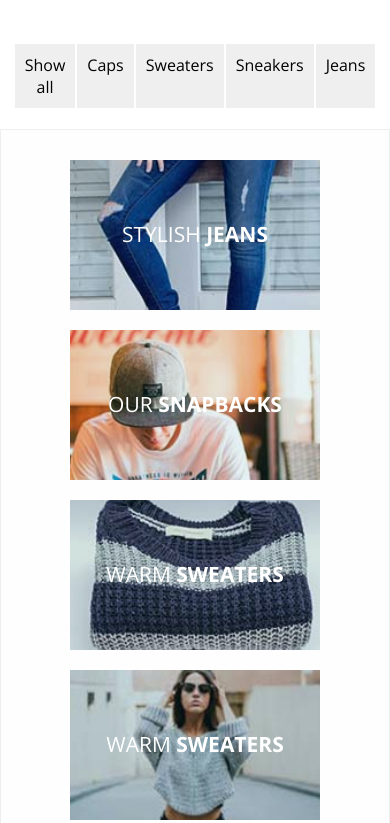
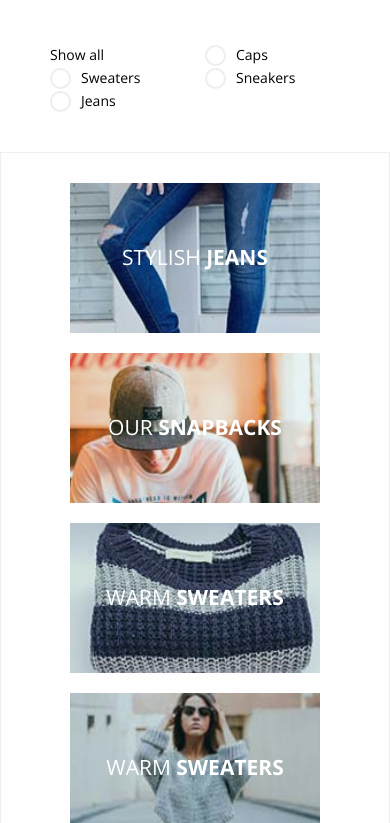
Before and after one commit to dverleg/vanillafilter, a website: page demo.html in a window 390 px wide. Shown: the part 1428-2251 px from the top of the page. Drawn offline with nearby package versions, Linux system fonts and the light colour scheme.

Commit message:
feat(demopage): Demo page update for use with multiple filters at a time

```diff
--- a/demo.html
+++ b/demo.html
@@ -1,7 +1,7 @@
 <!DOCTYPE html>
 <html>
 <head>
-	<title>JavaScript Libraries</title>
+	<title>vanillafilter</title>
 
 	<meta charset="utf-8">
 	<meta name="author" content="Dennis Verleg">
@@ -26,16 +26,40 @@
 	</header>
 
 	<nav>
-		<span data-vanillatrigger="">Show all</span>
-			<span data-vanillatrigger="cap">Caps</span>
-			<span data-vanillatrigger="sweater">Sweaters</span>
-			<span data-vanillatrigger="sneakers">Sneakers</span>
-			<span data-vanillatrigger="jeans">Jeans</span>
+		<div>
+			<div>
+				<label data-vanillatrigger="">Show all</label>
+			</div>
+			<div>
+				<input id="cap" type="checkbox" data-vanillatrigger value="cap" name="filter">
+				<label for="cap">
+					<span></span>Caps
+				</label>
+			</div>
+			<div>
+				<input id="sweater" type="checkbox" data-vanillatrigger value="sweater" name="filter">
+				<label for="sweater">
+					<span></span>Sweaters
+				</label>
+			</div>
+			<div>
+				<input id="sneakers" type="checkbox" data-vanillatrigger value="sneakers" name="filter">
+				<label for="sneakers">
+					<span></span>Sneakers
+				</label>
+			</div>
+			<div>
+				<input id="jeans" type="checkbox" data-vanillatrigger value="jeans" name="filter">
+				<label for="jeans">
+					<span></span>Jeans
+				</label>
+			</div>
+		</div>
 	</nav>
 
 	<article>
-		<figure data-vanillatarget='jeans'>
-			<img src='./dist/img/stock_0023_jeans1.jpg' width='250' height='150' />
+		<figure data-vanillatarget="jeans, women">
+			<img src="./dist/img/stock_0023_jeans1.jpg" width="250" height="150" />
 
 			<figcaption>
 				<div>
@@ -45,8 +69,8 @@
 				<a href="#">Buy article</a>
 			</figcaption>
 		</figure>
-				<figure data-vanillatarget='cap'>
-			<img src='./dist/img/stock_0003_cap3.jpg' width='250' height='150' />
+				<figure data-vanillatarget="cap, men">
+			<img src="./dist/img/stock_0003_cap3.jpg" width="250" height="150" />
 
 			<figcaption>
 				<div>
@@ -56,8 +80,8 @@
 				<a href="#">Buy article</a>
 			</figcaption>
 		</figure>
-				<figure data-vanillatarget='sweater'>
-			<img src='./dist/img/stock_0011_sweater1.jpg' width='250' height='150' />
+				<figure data-vanillatarget="sweater, men, women">
+			<img src="./dist/img/stock_0011_sweater1.jpg" width="250" height="150" />
 
 			<figcaption>
 				<div>
@@ -67,8 +91,8 @@
 				<a href="#">Buy article</a>
 			</figcaption>
 		</figure>
-				<figure data-vanillatarget='sweater'>
-			<img src='./dist/img/stock_0008_sweater4.jpg' width='250' height='150' />
+				<figure data-vanillatarget="sweater, women">
+			<img src="./dist/img/stock_0008_sweater4.jpg" width="250" height="150" />
 
 			<figcaption>
 				<div>
@@ -78,8 +102,8 @@
 				<a href="#">Buy article</a>
 			</figcaption>
 		</figure>
-				<figure data-vanillatarget='cap'>
-			<img src='./dist/img/stock_0000_cap6.jpg' width='250' height='150' />
+				<figure data-vanillatarget="cap, women">
+			<img src="./dist/img/stock_0000_cap6.jpg" width="250" height="150" />
 
 			<figcaption>
 				<div>
@@ -89,8 +113,8 @@
 				<a href="#">Buy article</a>
 			</figcaption>
 		</figure>
-				<figure data-vanillatarget='sweater'>
-			<img src='./dist/img/stock_0006_sweater6.jpg' width='250' height='150' />
+				<figure data-vanillatarget="sweater, men">
+			<img src="./dist/img/stock_0006_sweater6.jpg" width="250" height="150" />
 
 			<figcaption>
 				<div>
@@ -100,8 +124,8 @@
 				<a href="#">Buy article</a>
 			</figcaption>
 		</figure>
-				<figure data-vanillatarget='jeans'>
-			<img src='./dist/img/stock_0022_jeans2.jpg' width='250' height='150' />
+				<figure data-vanillatarget="jeans, men">
+			<img src="./dist/img/stock_0022_jeans2.jpg" width="250" height="150" />
 
 			<figcaption>
 				<div>
@@ -111,8 +135,8 @@
 				<a href="#">Buy article</a>
 			</figcaption>
 		</figure>
-				<figure data-vanillatarget='cap'>
-			<img src='./dist/img/stock_0004_cap2.jpg' width='250' height='150' />
+				<figure data-vanillatarget="cap, women">
+			<img src="./dist/img/stock_0004_cap2.jpg" width="250" height="150" />
 
 			<figcaption>
 				<div>
@@ -122,8 +146,8 @@
 				<a href="#">Buy article</a>
 			</figcaption>
 		</figure>
-				<figure data-vanillatarget='sweater'>
-			<img src='./dist/img/stock_0009_sweater3.jpg' width='250' height='150' />
+				<figure data-vanillatarget="sweater, women">
+			<img src="./dist/img/stock_0009_sweater3.jpg" width="250" height="150" />
 
 			<figcaption>
 				<div>
@@ -133,8 +157,8 @@
 				<a href="#">Buy article</a>
 			</figcaption>
 		</figure>
-				<figure data-vanillatarget='jeans'>
-			<img src='./dist/img/stock_0019_jeans5.jpg' width='250' height='150' />
+				<figure data-vanillatarget="jeans, women">
+			<img src="./dist/img/stock_0019_jeans5.jpg" width="250" height="150" />
 
 			<figcaption>
 				<div>
@@ -144,8 +168,8 @@
 				<a href="#">Buy article</a>
 			</figcaption>
 		</figure>
-				<figure data-vanillatarget='sneakers'>
-			<img src='./dist/img/stock_0017_sneakers1.jpg' width='250' height='150' />
+				<figure data-vanillatarget="sneakers, men">
+			<img src="./dist/img/stock_0017_sneakers1.jpg" width="250" height="150" />
 
 			<figcaption>
 				<div>
@@ -155,8 +179,8 @@
 				<a href="#">Buy article</a>
 			</figcaption>
 		</figure>
-				<figure data-vanillatarget='sneakers'>
-			<img src='./dist/img/stock_0015_sneakers3.jpg' width='250' height='150' />
+				<figure data-vanillatarget="sneakers, men, women">
+			<img src="./dist/img/stock_0015_sneakers3.jpg" width="250" height="150" />
 
 			<figcaption>
 				<div>
@@ -166,8 +190,8 @@
 				<a href="#">Buy article</a>
 			</figcaption>
 		</figure>
-				<figure data-vanillatarget='cap'>
-			<img src='./dist/img/stock_0001_cap5.jpg' width='250' height='150' />
+				<figure data-vanillatarget="cap, men">
+			<img src="./dist/img/stock_0001_cap5.jpg" width="250" height="150" />
 
 			<figcaption>
 				<div>
@@ -177,8 +201,8 @@
 				<a href="#">Buy article</a>
 			</figcaption>
 		</figure>
-				<figure data-vanillatarget='sweater'>
-			<img src='./dist/img/stock_0010_sweater2.jpg' width='250' height='150' />
+				<figure data-vanillatarget="sweater, men, women">
+			<img src="./dist/img/stock_0010_sweater2.jpg" width="250" height="150" />
 
 			<figcaption>
 				<div>
@@ -188,8 +212,8 @@
 				<a href="#">Buy article</a>
 			</figcaption>
 		</figure>
-				<figure data-vanillatarget='cap'>
-			<img src='./dist/img/stock_0002_cap4.jpg' width='250' height='150' />
+				<figure data-vanillatarget="cap, women">
+			<img src="./dist/img/stock_0002_cap4.jpg" width="250" height="150" />
 
 			<figcaption>
 				<div>
@@ -199,8 +223,8 @@
 				<a href="#">Buy article</a>
 			</figcaption>
 		</figure>
-				<figure data-vanillatarget='sweater'>
-			<img src='./dist/img/stock_0007_sweater5.jpg' width='250' height='150' />
+				<figure data-vanillatarget="sweater, women">
+			<img src="./dist/img/stock_0007_sweater5.jpg" width="250" height="150" />
 
 			<figcaption>
 				<div>
@@ -210,8 +234,8 @@
 				<a href="#">Buy article</a>
 			</figcaption>
 		</figure>
-				<figure data-vanillatarget='sneakers'>
-			<img src='./dist/img/stock_0013_sneakers5.jpg' width='250' height='150' />
+				<figure data-vanillatarget="sneakers, men">
+			<img src="./dist/img/stock_0013_sneakers5.jpg" width="250" height="150" />
 
 			<figcaption>
 				<div>
@@ -221,8 +245,8 @@
 				<a href="#">Buy article</a>
 			</figcaption>
 		</figure>
-				<figure data-vanillatarget='cap'>
-			<img src='./dist/img/stock_0005_cap1.jpg' width='250' height='150' />
+				<figure data-vanillatarget="cap, men, women">
+			<img src="./dist/img/stock_0005_cap1.jpg" width="250" height="150" />
 
 			<figcaption>
 				<div>
@@ -232,8 +256,8 @@
 				<a href="#">Buy article</a>
 			</figcaption>
 		</figure>
-				<figure data-vanillatarget='jeans'>
-			<img src='./dist/img/stock_0018_jeans6.jpg' width='250' height='150' />
+				<figure data-vanillatarget="jeans, men">
+			<img src="./dist/img/stock_0018_jeans6.jpg" width="250" height="150" />
 
 			<figcaption>
 				<div>
@@ -243,8 +267,8 @@
 				<a href="#">Buy article</a>
 			</figcaption>
 		</figure>
-				<figure data-vanillatarget='sneakers'>
-			<img src='./dist/img/stock_0014_sneakers4.jpg' width='250' height='150' />
+				<figure data-vanillatarget="sneakers, men">
+			<img src="./dist/img/stock_0014_sneakers4.jpg" width="250" height="150" />
 
 			<figcaption>
 				<div>
@@ -254,8 +278,8 @@
 				<a href="#">Buy article</a>
 			</figcaption>
 		</figure>
-				<figure data-vanillatarget='sneakers'>
-			<img src='./dist/img/stock_0012_sneakers6.jpg' width='250' height='150' />
+				<figure data-vanillatarget="sneakers, men, women">
+			<img src="./dist/img/stock_0012_sneakers6.jpg" width="250" height="150" />
 
 			<figcaption>
 				<div>
@@ -265,8 +289,8 @@
 				<a href="#">Buy article</a>
 			</figcaption>
 		</figure>
-				<figure data-vanillatarget='jeans'>
-			<img src='./dist/img/stock_0020_jeans4.jpg' width='250' height='150' />
+				<figure data-vanillatarget="jeans, sneakers, men">
+			<img src="./dist/img/stock_0020_jeans4.jpg" width="250" height="150" />
 
 			<figcaption>
 				<div>
@@ -276,8 +300,8 @@
 				<a href="#">Buy article</a>
 			</figcaption>
 		</figure>
-				<figure data-vanillatarget='sneakers'>
-			<img src='./dist/img/stock_0016_sneakers2.jpg' width='250' height='150' />
+				<figure data-vanillatarget="sneakers, women">
+			<img src="./dist/img/stock_0016_sneakers2.jpg" width="250" height="150" />
 
 			<figcaption>
 				<div>
@@ -287,8 +311,8 @@
 				<a href="#">Buy article</a>
 			</figcaption>
 		</figure>
-				<figure data-vanillatarget='jeans'>
-			<img src='./dist/img/stock_0021_jeans3.jpg' width='250' height='150' />
+				<figure data-vanillatarget="jeans, sneakers, men">
+			<img src="./dist/img/stock_0021_jeans3.jpg" width="250" height="150" />
 
 			<figcaption>
 				<div>
@@ -308,5 +332,24 @@
 		})
 	</script>
 
+	<script type="text/javascript">
+		var targets = Object.keys(document.querySelectorAll('[data-vanillatrigger]')).map(function(index) {
+			return document.querySelectorAll('[data-vanillatrigger]')[index];
+		});
+
+		targets.filter(function(item) {
+			item.addEventListener('click', function() {
+				if(typeof item.value === 'undefined' || item.value === "") {
+					targets.filter(function(item) {
+						item.checked = false;
+						return item.classList.remove('is-active');
+					})
+				} else {
+					return item.classList.toggle('is-active');
+				}
+			});
+		});
+	</script>
+
 </body>
 </html>
```
Also changed, not shown: dist/css/style.min.css.
